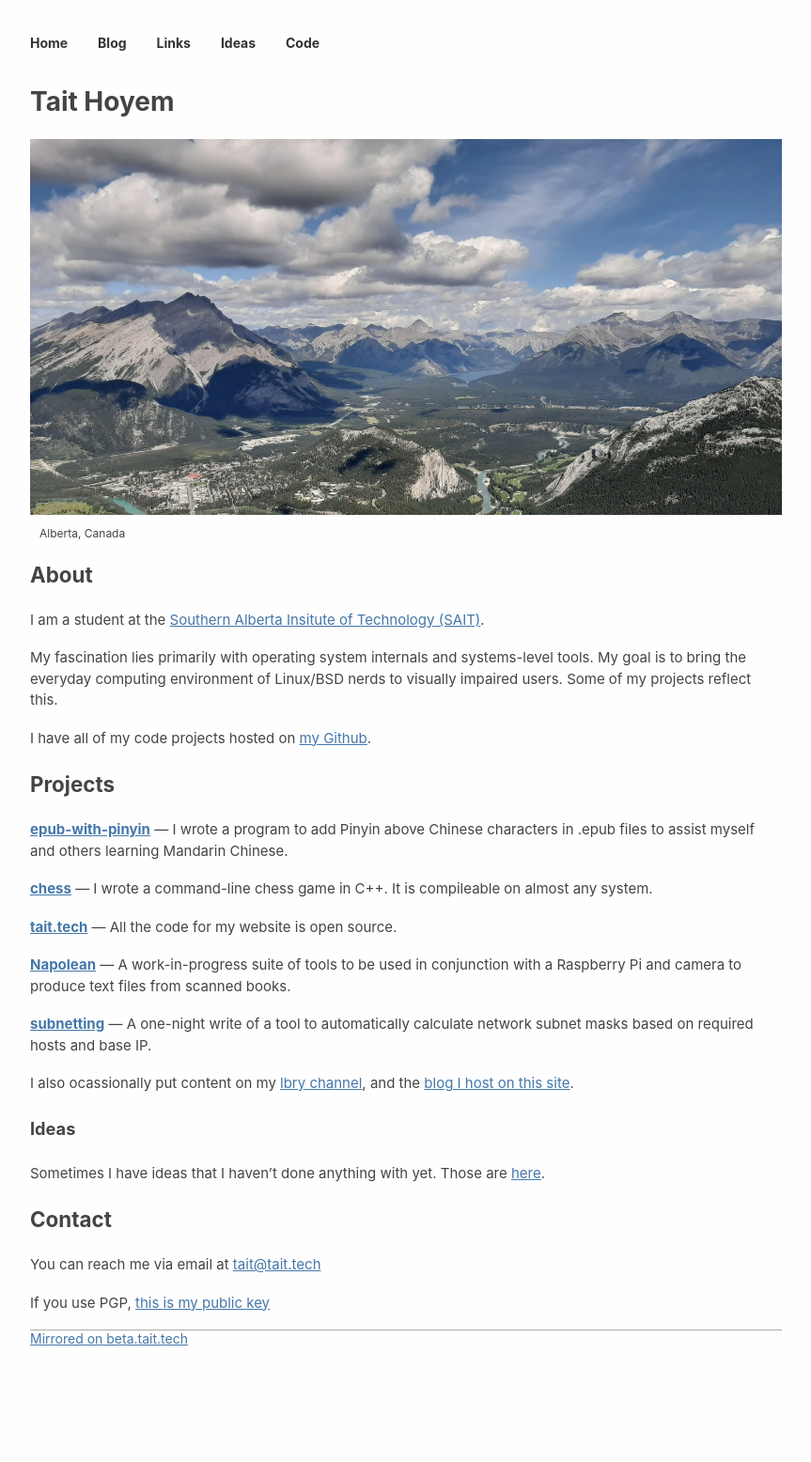
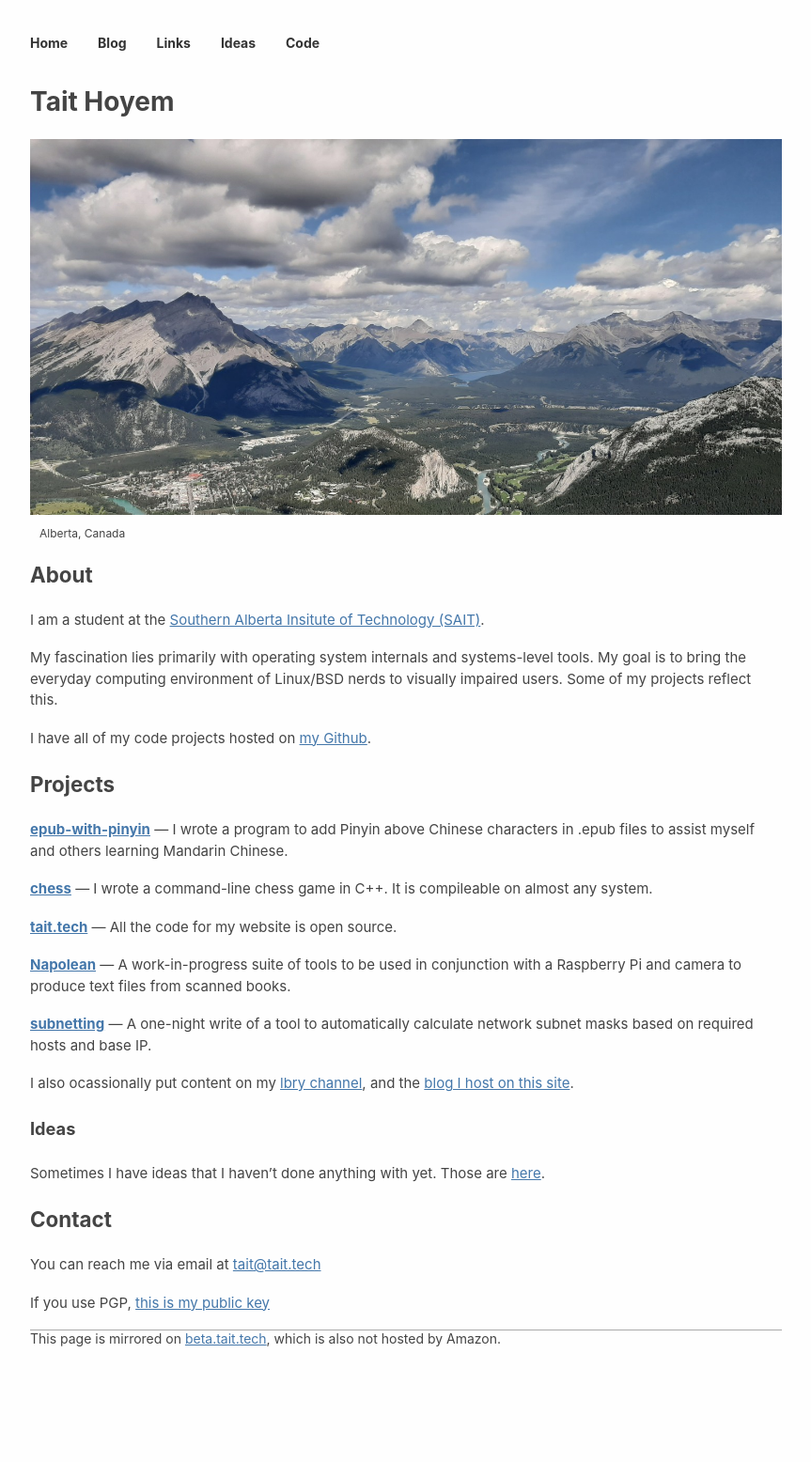
Before and after one commit to TTWNO/tait.tech, a Jekyll site: the page built from index.md, in a window 1280 px wide. Shown: the whole page at 94% size, without its empty margins (208-1071 px from the left). Built offline with Jekyll 4.4.1, drawn with Linux system fonts in a browser that asks for light colours.

Commit message:
Add helpful information to footer

```diff
--- a/_includes/footer.html
+++ b/_includes/footer.html
@@ -1,3 +1,3 @@
 <footer>
-  <a href="https://beta.tait.tech{{ page.url }}">Mirrored on beta.tait.tech</a>
+  This page is mirrored on <a href="https://beta.tait.tech{{ page.url }}">beta.tait.tech</a>, which is also not hosted by Amazon.
 </footer>
```
